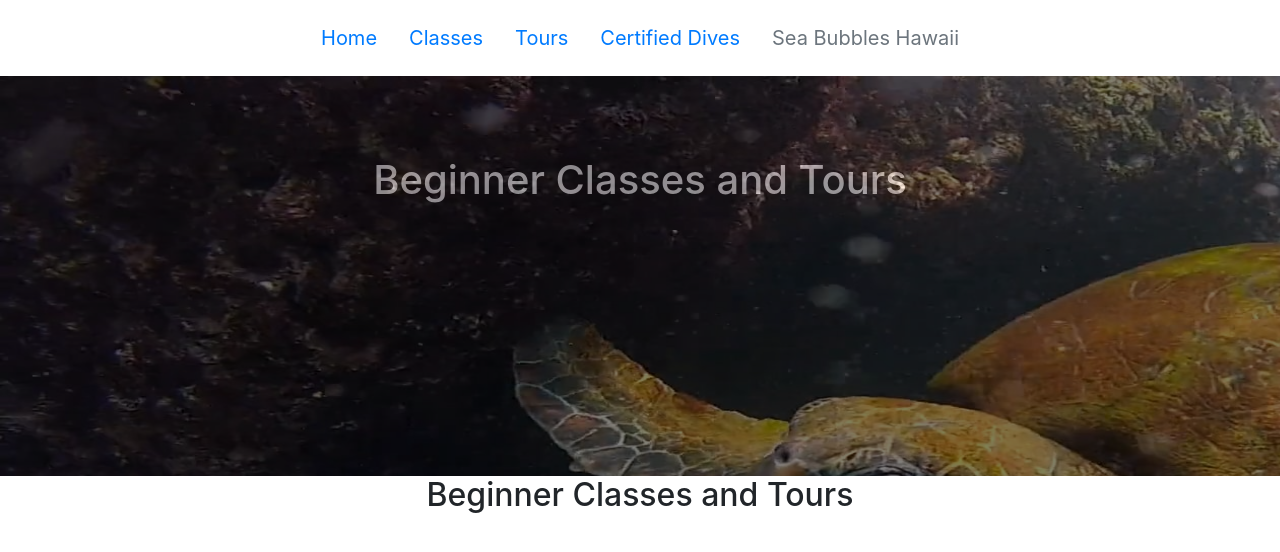
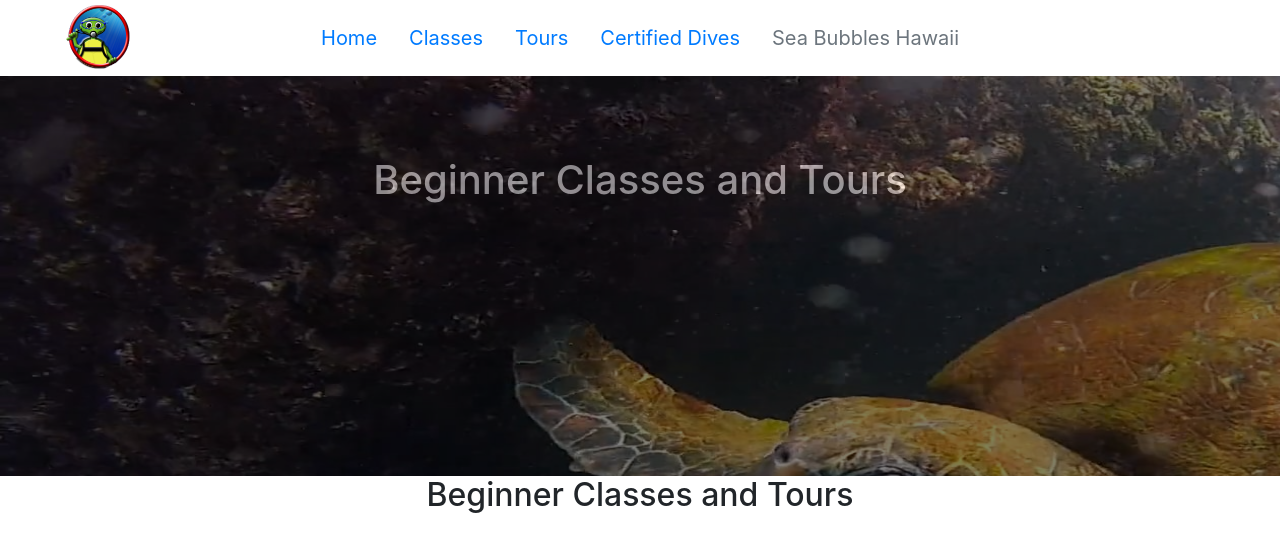
Before and after one commit to Flood00/seabubbleshawaii, a plain HTML site: page classes.html in a window 1280 px wide. Drawn offline with nearby package versions, Linux system fonts and the light colour scheme.

```diff
--- a/classes.html
+++ b/classes.html
@@ -12,6 +12,9 @@
     </head>
     <body>
       <ul class="nav justify-content-center navBar">
+          <li class="media logoposition">
+            <img src="sbhLogo.png" class="mr-3" alt="ScubadivingTours" height="100px" width="100px">
+          </li>
           <li class="nav-item">
               <a class="nav-link active" href="index.html">Home</a>
           </li>
--- a/styles.css
+++ b/styles.css
@@ -82,10 +82,17 @@
     font-size: 20px;
 }
 
+.CandT{
+  text-align: center;
+}
+
+/*classes page css*/
 .turtleresize{
   height: 800px;
   width: 1950px;
 }
-.CandT{
-  text-align: center;
+.logoposition{
+  position: absolute;
+  left: 50px;
+  top: -11px;
 }
```
